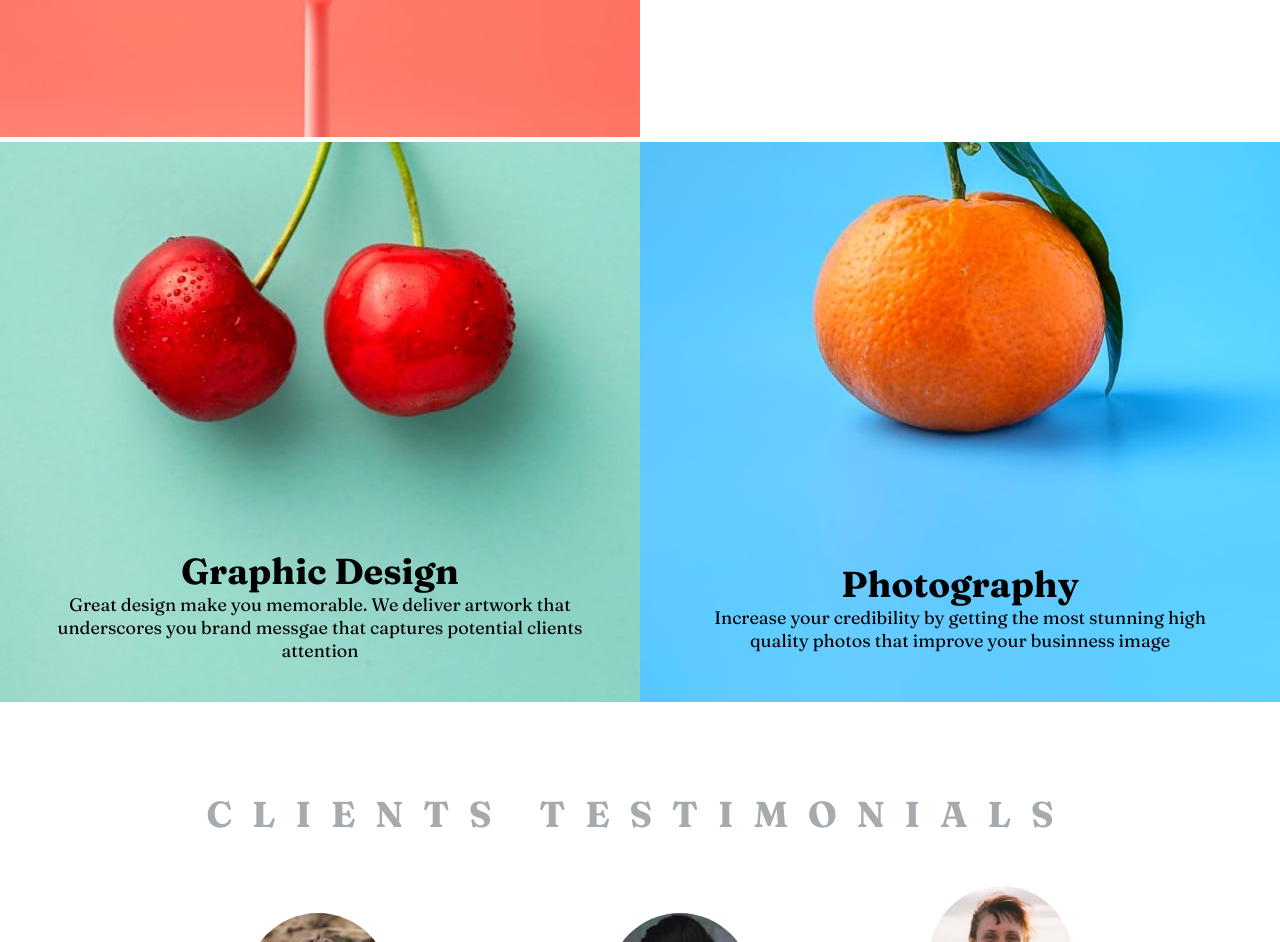
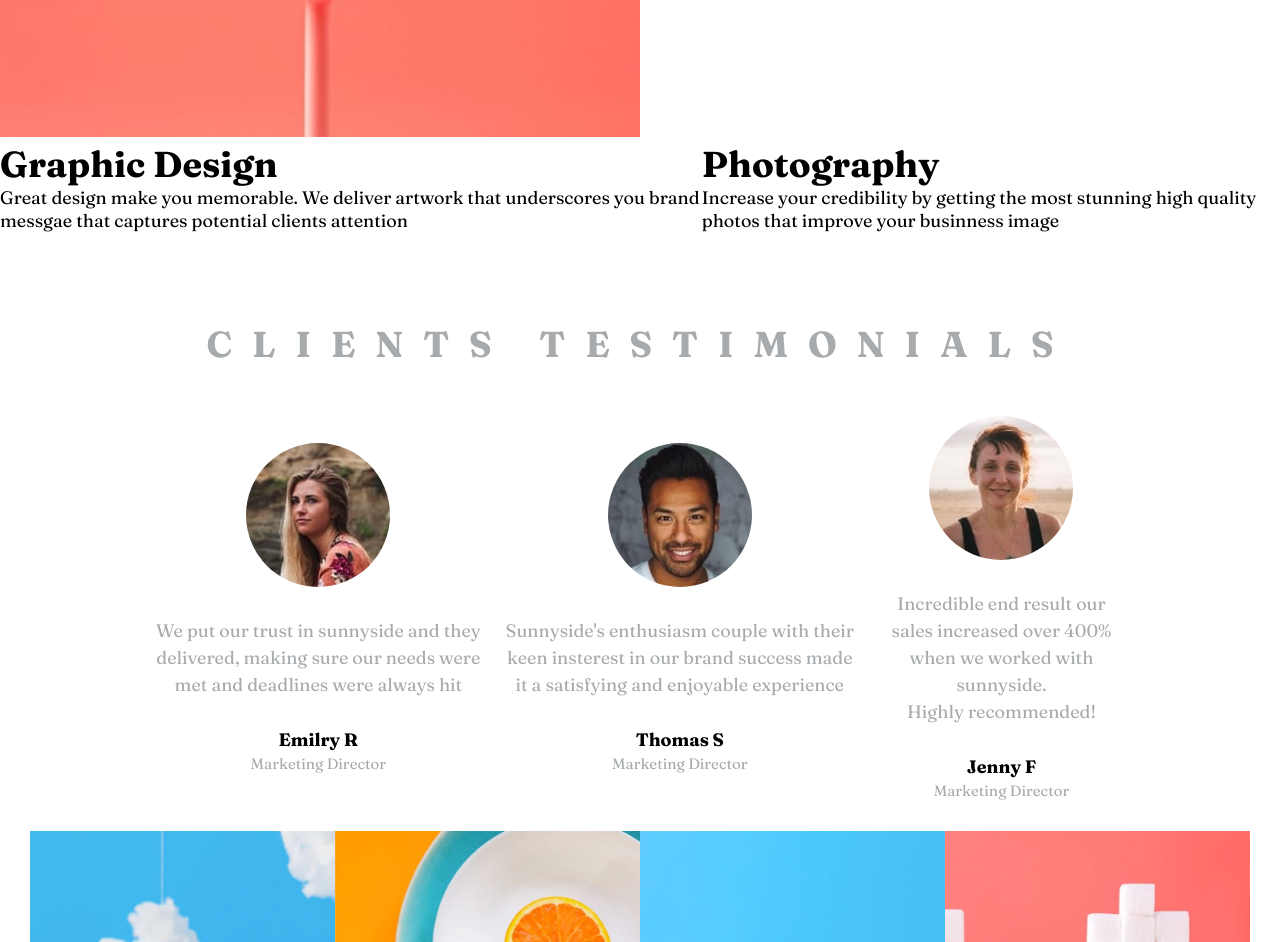
Before and after one commit to agun36/sunnyside-pro, a React (Create React App) app: page / in a window 1280 px wide. Shown: the part 1735-2677 px from the top of the page. Built offline with nearby package versions, Linux system fonts and the light colour scheme.

Commit message:
design updates

```diff
--- a/src/App.scss
+++ b/src/App.scss
@@ -228,6 +228,8 @@ body {
         width: 100%;
       }
     }
+    .banner {
+      display: flex;
       .banner-img-back {
         background: url(./assets/images/desktop/image-graphic-design.jpg);
         background-position: center center;
@@ -266,6 +268,7 @@ body {
         }
         @media screen and (max-width: 600px) {
           width: 100%;
+        }
       }
     }
   }
--- a/src/components/TopBanner.jsx
+++ b/src/components/TopBanner.jsx
@@ -42,7 +42,7 @@ export const TopBanner = () => {
       <div className='topbanner banner '>
         <div className='banner-img-back'>
           <div className='banner-item'>
-            <h1>Graphic Design</h1>
+            <h1 className='graphic-title'>Graphic Design</h1>
             <p>
               Great design make you memorable. We deliver artwork that
               underscores you brand messgae that captures potential clients
@@ -52,7 +52,7 @@ export const TopBanner = () => {
         </div>
         <div className='banner-img-back-right'>
           <div className='banner-item-right'>
-            <h1>Photography</h1>
+            <h1 className='photo-title'>Photography</h1>
             <p>
               Increase your credibility by getting the most stunning high
               quality photos that improve your businness image
```
Lines whose indentation alone changed are shown as unchanged.
